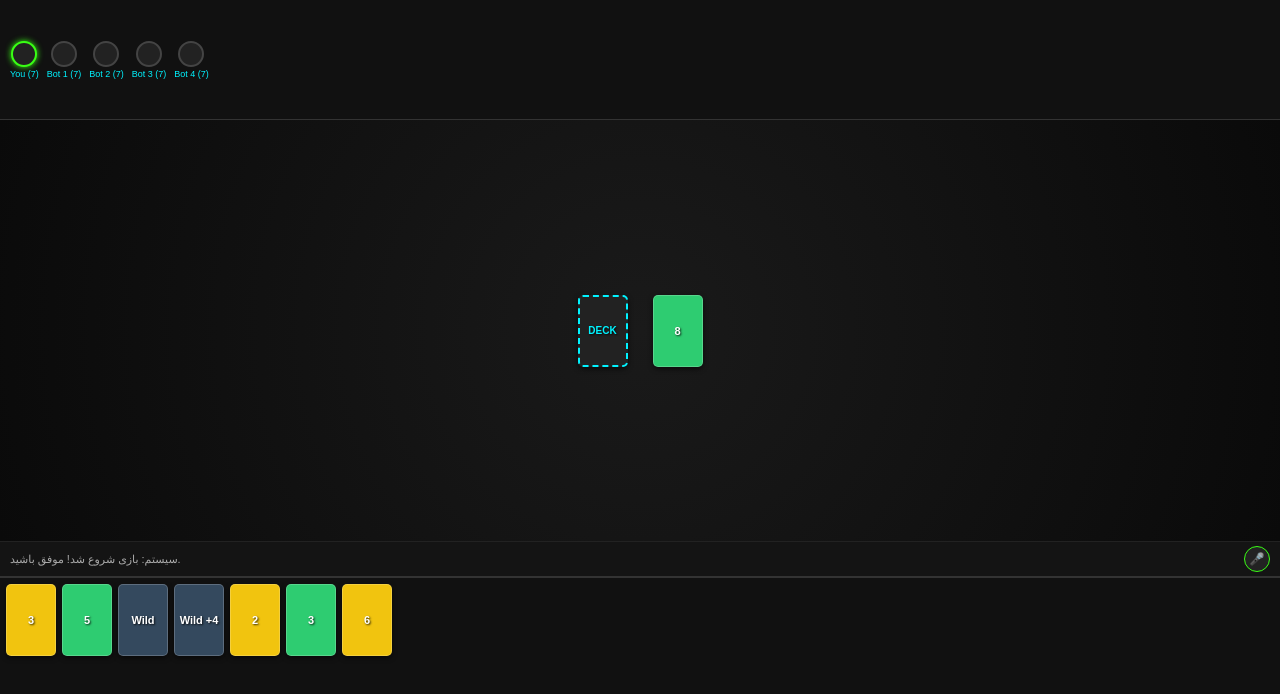
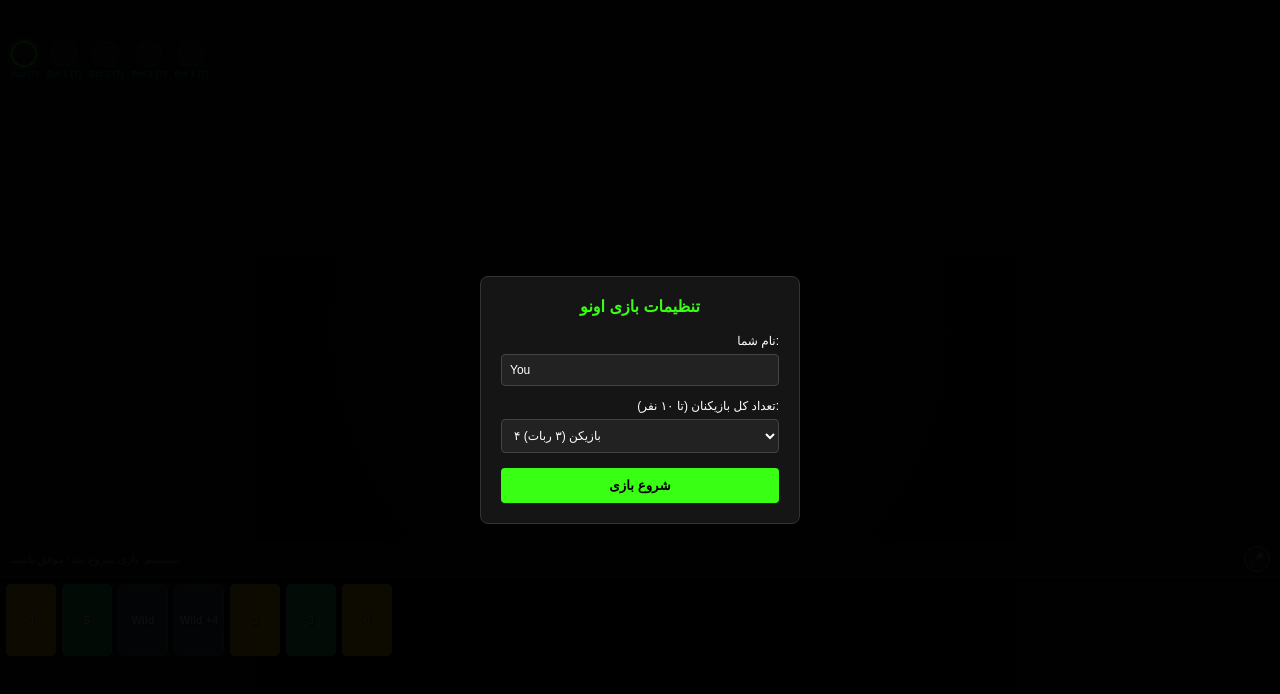
Before and after one commit to ebitiem-oss/Ebi-tiem, a plain HTML site: page index.html in a window 1280 px wide. Drawn offline with Linux system fonts and the light colour scheme.

Commit message:
Update index.html

```diff
--- a/index.html
+++ b/index.html
@@ -4,9 +4,35 @@
     <meta charset="UTF-8">
     <meta name="viewport" content="width=device-width, initial-scale=1.0, maximum-scale=1.0, user-scalable=no">
     <title>Ebi-tiem UNO</title>
-    <link rel="stylesheet" href="style.css?v=116">
+    <link rel="stylesheet" href="style.css?v=117">
 </head>
 <body>
+
+    <!-- صفحه تنظیمات و شروع بازی -->
+    <div id="setup-screen">
+        <div id="setup-box">
+            <h2>تنظیمات بازی اونو</h2>
+            <div style="margin-bottom: 10px; text-align: right;">
+                <label style="font-size: 12px;">نام شما:</label>
+                <input type="text" id="player-name-input" value="You" autocomplete="off">
+            </div>
+            <div style="margin-bottom: 15px; text-align: right;">
+                <label style="font-size: 12px;">تعداد کل بازیکنان (تا ۱۰ نفر):</label>
+                <select id="player-count-select">
+                    <option value="2">۲ بازیکن (۱ ربات)</option>
+                    <option value="3">۳ بازیکن (۲ ربات)</option>
+                    <option value="4" selected>۴ بازیکن (۳ ربات)</option>
+                    <option value="5">۵ بازیکن (۴ ربات)</option>
+                    <option value="6">۶ بازیکن (۵ ربات)</option>
+                    <option value="7">۷ بازیکن (۶ ربات)</option>
+                    <option value="8">۸ بازیکن (۷ ربات)</option>
+                    <option value="9">۹ بازیکن (۸ ربات)</option>
+                    <option value="10">۱۰ بازیکن (۹ ربات)</option>
+                </select>
+            </div>
+            <button onclick="initGameFromSetup()" style="width: 100%; background: var(--neon-green); border: none; padding: 10px; font-weight: bold; cursor: pointer; border-radius: 4px; color: #000;">شروع بازی</button>
+        </div>
+    </div>
 
     <div id="top-bar">
         <div id="players-area"></div>
@@ -37,10 +63,23 @@
         </div>
     </div>
 
+    <!-- مودال انتخاب رنگ Wild -->
+    <div id="color-picker-modal" style="display:none;">
+        <div id="color-picker-content">
+            <h3>انتخاب رنگ بعدی</h3>
+            <div style="display: grid; grid-template-columns: 1fr 1fr; gap: 10px; margin-top: 15px;">
+                <button onclick="selectWildColor('red')" style="background: #e74c3c; height: 40px; border: none; border-radius: 4px; cursor: pointer; font-weight: bold;">قرمز</button>
+                <button onclick="selectWildColor('blue')" style="background: #3498db; height: 40px; border: none; border-radius: 4px; cursor: pointer; font-weight: bold;">آبی</button>
+                <button onclick="selectWildColor('green')" style="background: #2ecc71; height: 40px; border: none; border-radius: 4px; cursor: pointer; font-weight: bold;">سبز</button>
+                <button onclick="selectWildColor('yellow')" style="background: #f1c40f; height: 40px; border: none; border-radius: 4px; cursor: pointer; font-weight: bold; color: black;">زرد</button>
+            </div>
+        </div>
+    </div>
+
     <div id="player-hand-container">
         <div id="player-hand"></div>
     </div>
 
-    <script src="script.js?v=116"></script>
+    <script src="script.js?v=117"></script>
 </body>
-</html>
+    </html>
```
